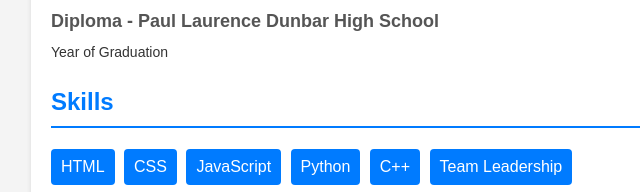
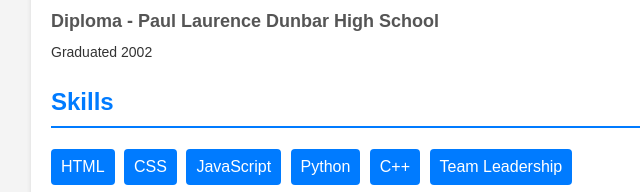
Before and after one commit to judsingleton/judsingleton.github.io, a plain HTML site: page index.html in a window 1280 px wide. Shown: the part 934-1126 px from the top of the page, 189-829 px from the left. Drawn offline with Linux system fonts and the light colour scheme.

Commit message:
Added high school graduation year.

```diff
--- a/index.html
+++ b/index.html
@@ -124,7 +124,7 @@
                 <h2>Education</h2>
                 <div class="item">
                     <h3>Diploma - Paul Laurence Dunbar High School</h3>
-                    <p>Year of Graduation</p>
+                    <p>Graduated 2002</p>
                 </div>
             </section>
             <section class="section">
```
